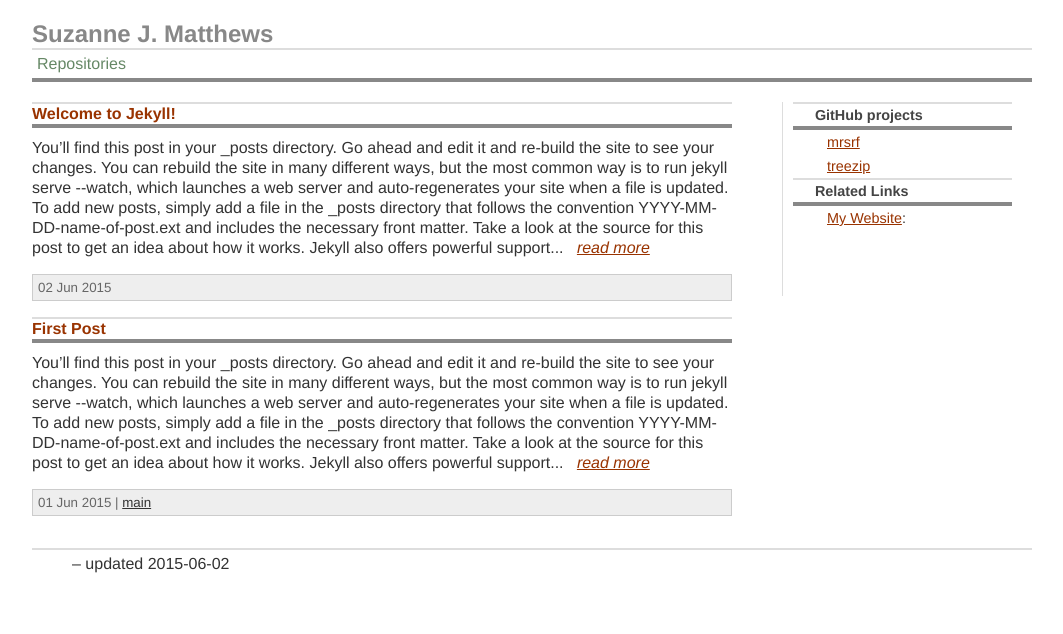
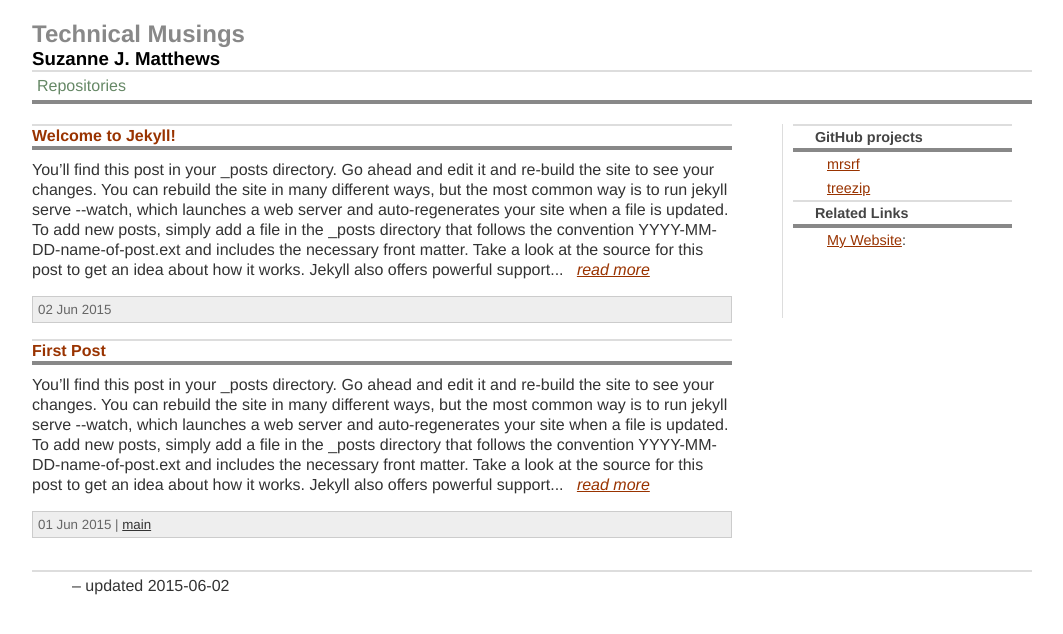
Before and after one commit to suzannejmatthews/suzannejmatthews.github.io, a Jekyll site: the page built from index.html, in a window 1280 px wide. Shown: the top 634 px of the page, without its empty margins (108-1171 px from the left). Built offline with Jekyll 4.4.1, drawn with Linux system fonts in a browser that asks for light colours; the list of posts is cut into pages by our own code.

Commit message:
updated default liquid theme

```diff
--- a/_layouts/default.liquid
+++ b/_layouts/default.liquid
@@ -30,7 +30,8 @@ topnav:
 <body>
 <div class="page_margins">
   <div id="header">
-    <h2><a href="http://suzannejmatthews.github.io">Suzanne J. Matthews</a></h2>
+    <h2><a href="http://suzannejmatthews.github.io">Technical Musings</a></h2>
+<h3>Suzanne J. Matthews</h3>
     <div class="clear"></div>
 
     <!-- begin: main navigation #nav -->
```
